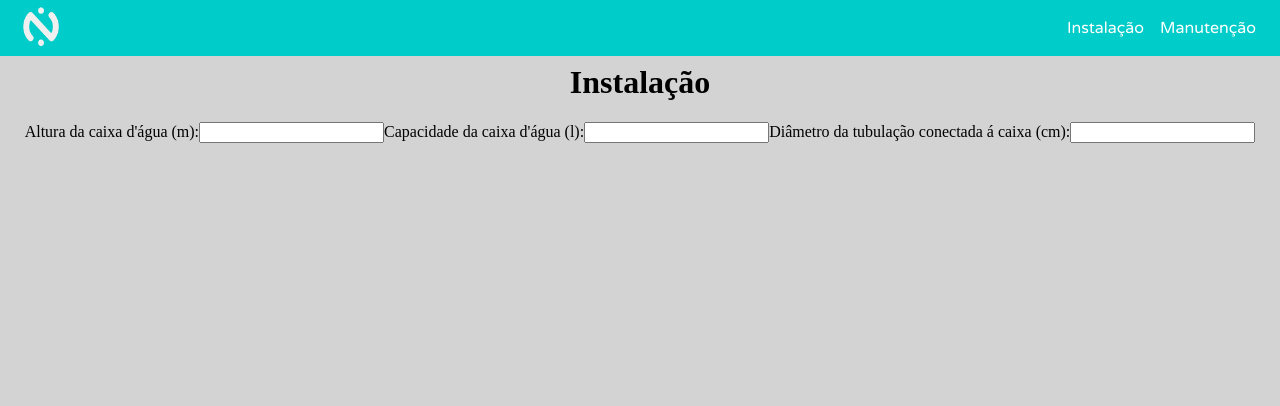
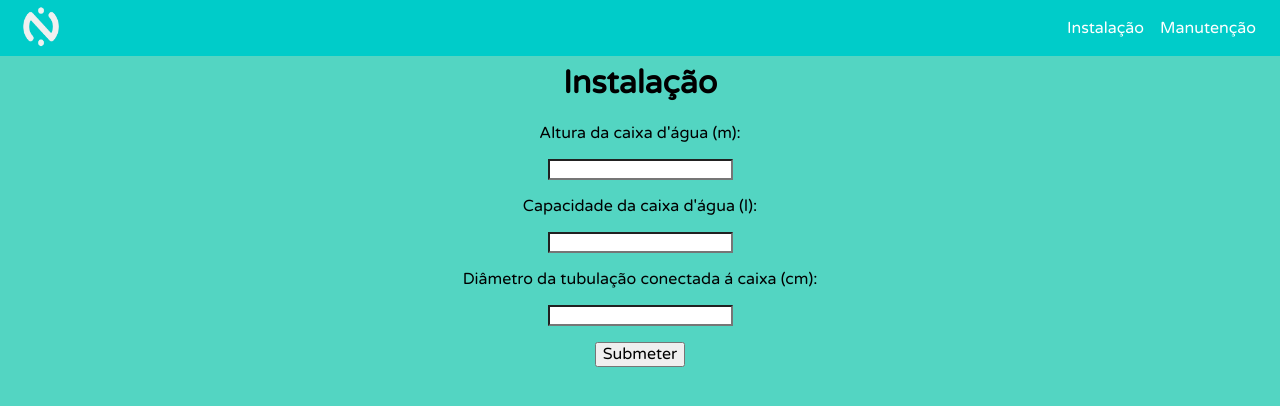
Before and after one commit to pi1-2019-1-whirl/front-end, a React (Create React App) app: page /instalacao in a window 1280 px wide. Shown: the top 406 px of the page. Built offline with nearby package versions, Linux system fonts and the light colour scheme.

Commit message:
Mudando as fontes do form

```diff
--- /dev/null
+++ b/src/components/css/Instalacao.css
@@ -0,0 +1,27 @@
+button,
+optgroup,
+select,
+textarea {
+    font-family: 'Varela Round', sans-serif;
+    font-size: 100%;
+    line-height: 1.15;
+    margin: 0;
+}
+
+input {
+    -webkit-appearance: none;
+    appearance: none;
+  }
+
+.formulario {
+    position: relative;
+    font-family: 'Varela Round', sans-serif;
+}
+
+.capacidade_caixa label {
+    font-family: 'Varela Round', sans-serif;
+}
+.titulo_instalacao{
+    font-family: 'Varela Round', sans-serif;
+    position: relative;
+}
--- a/src/components/css/Main.css
+++ b/src/components/css/Main.css
@@ -10,7 +10,7 @@ position:absolute;
  top: 0%;
  right:0% ;
  left: 0%;
-background-color:#d3d3d3;
+background-color:#53D5C2;
 width:100%;
 height:100%;
 }
--- a/src/pages/Instalacao.js
+++ b/src/pages/Instalacao.js
@@ -1,24 +1,35 @@
 import React from "react";
 import Navbar from "../components/Navbar/Navbar";
+import "../components/css/Instalacao.css"
 
 const Instalacao = () => (<div className="App">
 <Navbar />
 <main className="Main" style = {{marginTop: '64px'}}>
-    <h1>Instalação</h1>
-    <form>
-        <label>
-            Altura da caixa d'água (m):
+<link href="https://fonts.googleapis.com/css?family=Varela+Round&display=swap" rel="stylesheet"></link>
+    <body>
+    <h1 class="titulo_instalacao">Instalação</h1>
+    <form class="formulario">
+        <label class="altura_caixa">
+            <a>Altura da caixa d'água (m):</a>
+            <p></p>
             <input type="number" step="0.01" name="altura_caixa"/>
+        </label >
+        <p></p>
+        <label class="capacidade_caixa">
+            Capacidade da caixa d'água (l):
+            <p></p>
+            <input type="number" step="0.01" name="capacidade_caixa"/>
         </label>
-        <label>
-            Capacidade da caixa d'água (l):
-            <input type="number" step="0.01" name="altura_caixa"/>
+        <p></p>
+        <label class="tubulacao_caixa">
+            Diâmetro da tubulação conectada á caixa (cm):
+            <p></p>
+            <input type="number" step="0.01" name="tubulacao_caixa"/>
         </label>
-        <label>
-            Diâmetro da tubulação conectada á caixa (cm):
-            <input type="number" step="0.01" name="altura_caixa"/>
-        </label>
+        <p></p>
+        <button>Submeter</button>
     </form>
+    </body>
 </main>
 </div>);
 
```
